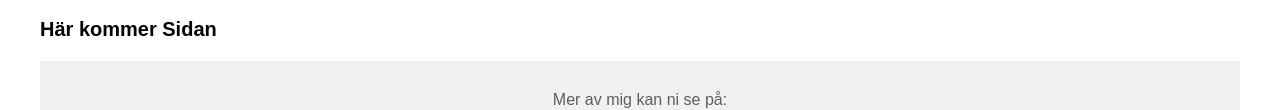
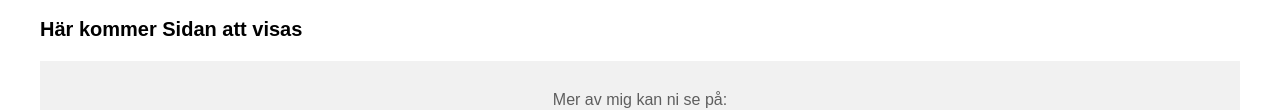
Before and after one commit to JohanSonmark/johansonmark-hello.github.io, a plain HTML site: page template.html in a window 1280 px wide. Shown: the part 209-319 px from the top of the page. Drawn offline with Linux system fonts and the light colour scheme.

Commit message:
vad hander

```diff
--- a/template.html
+++ b/template.html
@@ -39,7 +39,7 @@
         </header>
 
         <main>
-            <p class="sub-title">Här kommer Sidan</p>
+            <p class="sub-title">Här kommer Sidan att visas</p>
         </main>
 
         <footer>
```
Also changed, not shown: 1 other file.
